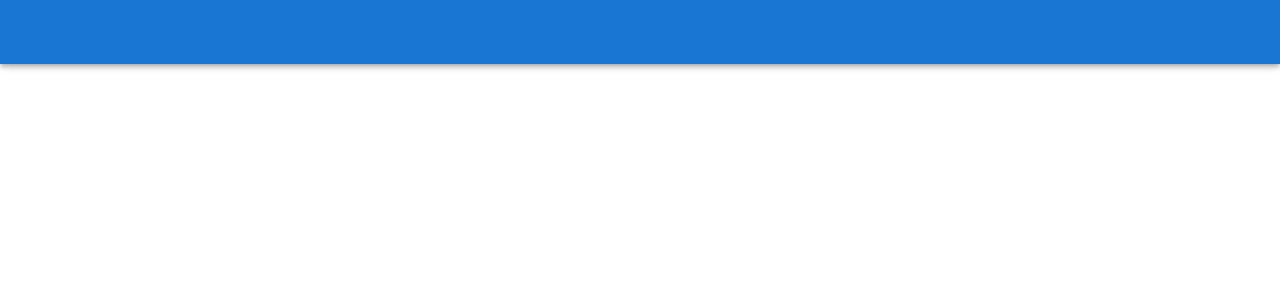
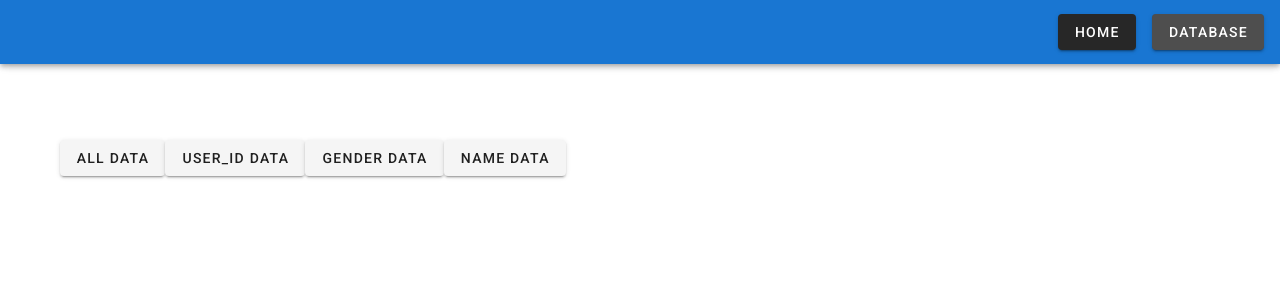
Before and after one commit to DoubleE420/datagrate-solutions, a Vue app in the folder frontend/: page /dbreader in a window 1280 px wide. Shown: the top 300 px of the page. Built offline with nearby package versions, Linux system fonts and the light colour scheme.

Commit message:
add nav buttons, update router and pages

```diff
--- a/frontend/src/App.vue
+++ b/frontend/src/App.vue
@@ -17,6 +17,17 @@
       </div>
 
       <v-spacer></v-spacer>
+      <v-btn
+        to="/"
+        class="mr-4"
+      >
+        Home
+      </v-btn>
+      <v-btn
+        to="/dbreader"
+      >
+        Database
+      </v-btn>
     </v-app-bar>
 
     <v-content>
--- a/frontend/src/router/index.js
+++ b/frontend/src/router/index.js
@@ -1,6 +1,6 @@
 import Vue from 'vue'
 import VueRouter from 'vue-router'
-import Home from '../views/Home.vue'
+import Home from '@/views/Home.vue'
 
 Vue.use(VueRouter)
 
@@ -11,12 +11,12 @@ const routes = [
     component: Home
   },
   {
-    path: '/about',
-    name: 'about',
+    path: '/dbreader',
+    name: 'dbreader',
     // route level code-splitting
     // this generates a separate chunk (about.[hash].js) for this route
     // which is lazy-loaded when the route is visited.
-    component: () => import(/* webpackChunkName: "about" */ '../views/About.vue')
+    component: () => import(/* webpackChunkName: "about" */ '../views/DBReader.vue')
   }
 ]
 
--- /dev/null
+++ b/frontend/src/views/DBReader.vue
@@ -0,0 +1,86 @@
+<template>
+  <v-container>
+    <v-content>
+      <v-btn
+        @click="getData()"
+      >
+        ALL DATA
+      </v-btn>
+
+      <v-btn
+        @click="getuseridData(); useridSQL() "
+      >
+        user_id data
+      </v-btn>
+
+      <v-btn
+        @click="getgenderData(); genderSQL() "
+      >
+        gender data
+      </v-btn>
+
+      <v-btn
+        @click="getnameData(); namesSQL() "
+      >
+        name data
+      </v-btn>
+      <div v-for="dataItem in data" v-bind:key="dataItem.id" class="mt-4">
+        <v-card>
+          <v-card-title>
+            Username: {{ dataItem.username }}
+            <br>
+            ID: {{ dataItem.user_id }}
+          </v-card-title>
+          <v-card-subtitle>
+            {{ alldataSQL }}
+          </v-card-subtitle>
+          <v-card-text>
+            First Name: {{ dataItem.first_name }}
+            <br>
+            Last Name: {{ dataItem.last_name }}
+            <br>
+            Gender: {{ dataItem.gender }}
+            <br>
+            Password: {{ dataItem.password }}
+          </v-card-text>
+        </v-card>
+      </div>
+    </v-content>
+  </v-container>
+</template>
+
+<script>
+// @ is an alias to /src
+import { mapState } from 'vuex'
+export default {
+  name: 'DBReader',
+  components: {
+  },
+  methods: {
+    getData () {
+      this.$store.dispatch('getData')
+      console.log(this.data)
+    },
+    getuseridData () {
+      this.$store.dispatch('getuseridData')
+      console.log(this.data)
+    },
+    getgenderData () {
+      this.$store.dispatch('getgenderData')
+      console.log(this.data)
+    },
+    getnameData () {
+      this.$store.dispatch('getnameData')
+      console.log(this.data)
+    }
+  },
+  computed: {
+    alldataSQL () {
+      return 'test sql statement return'
+    },
+    ...mapState([
+      'data'
+    ])
+  }
+}
+</script>
--- a/frontend/src/views/Home.vue
+++ b/frontend/src/views/Home.vue
@@ -1,46 +1,13 @@
 <template>
   <v-container>
     <v-content>
-      <v-btn
-        @click="getData()"
-      >
-        ALL DATA
-      </v-btn>
-
-      <v-btn
-        @click="getuseridData(); useridSQL() "
-      >
-        user_id data
-      </v-btn>
-
-      <v-btn
-        @click="getgenderData(); genderSQL() "
-      >
-        gender data
-      </v-btn>
-
-      <v-btn
-        @click="getnameData(); namesSQL() "
-      >
-        name data
-      </v-btn>
-      <div v-for="dataItem in data" v-bind:key="dataItem.id" class="mt-4">
-        <v-card>
-          <v-card-title>
-            {{ dataItem.username }}
-            {{ dataItem.user_id }}
-          </v-card-title>
-          <v-card-subtitle>
-            {{ alldataSQL }}
-          </v-card-subtitle>
-          <v-card-text>
-            {{ dataItem.first_name }}
-            {{ dataItem.last_name }}
-            {{ dataItem.gender }}
-            {{ dataItem.password }}
-          </v-card-text>
-        </v-card>
-      </div>
+      <v-row align="center" justify="center">
+        <v-img
+          src="../../public/img/logo_trans.png"
+          max-width="100%"
+          transition="scale-transition"
+        ></v-img>
+      </v-row>
     </v-content>
   </v-container>
 </template>
@@ -49,33 +16,20 @@
 // @ is an alias to /src
 import { mapState } from 'vuex'
 export default {
-  name: 'home',
+  name: 'Home',
   components: {
+    //
   },
   methods: {
-    getData () {
-      this.$store.dispatch('getData')
-      console.log(this.data)
-    },
-    getuseridData () {
-      this.$store.dispatch('getuseridData')
-      console.log(this.data)
-    },
-    getgenderData () {
-      this.$store.dispatch('getgenderData')
-      console.log(this.data)
-    },
-    getnameData () {
-      this.$store.dispatch('getnameData')
-      console.log(this.data)
-    }
+    //
   },
   computed: {
-    alldataSQL () {
-      return 'test sql statement return'
+    randomFunction () {
+      //
+      return true
     },
     ...mapState([
-      'data'
+      //
     ])
   }
 }
```
